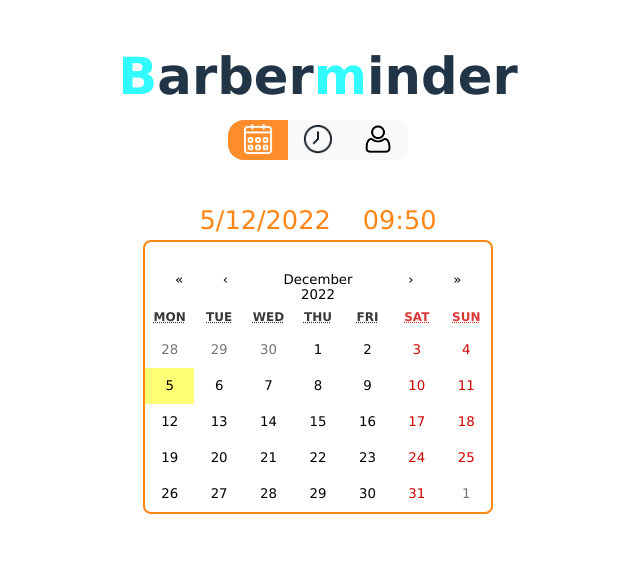
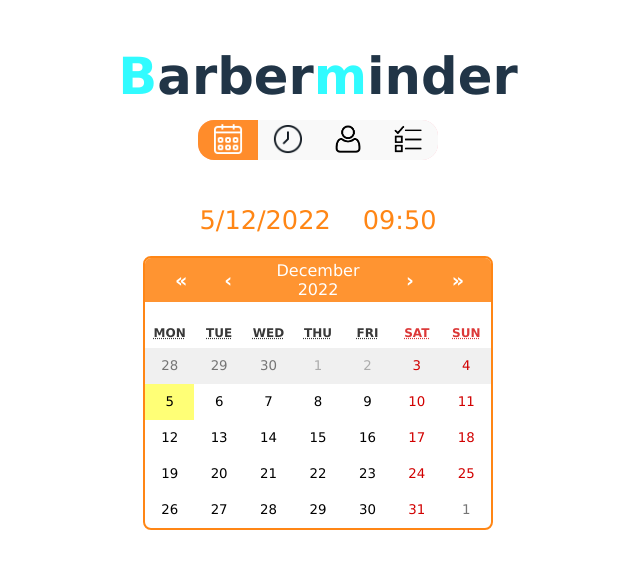
Before and after one commit to sudolink/BarberMinder_front, a React (Vite) app: page / in a window 1280 px wide. Shown: the top 568 px of the page, without its empty margins (322-962 px from the left). Built offline with nearby package versions, Linux system fonts and the light colour scheme.

Commit message:
adding existing appointments tab

```diff
--- a/src/App.css
+++ b/src/App.css
@@ -130,7 +130,7 @@
   margin: 1rem auto 3rem auto;
   display:flex;
   height:40px;
-  width:180px;
+  width:240px;
   justify-content: center;
   border-radius:1rem;
   background-color: pink;
@@ -177,6 +177,7 @@
 }
 
 .searchInput {
+  margin-top:1rem;
   text-align: center;
   border:none;
   border-radius: 10px;
@@ -211,9 +212,68 @@
 }
 
 .react-calendar {
+  position: relative;
   border-radius: 0.5rem;
-  border: 2px solid rgba(255, 134, 21, 1)
+  border: 2px solid rgba(255, 134, 21, 1);
+  overflow: hidden;
+  margin-top: 1rem;
 }
+
+.react-calendar__navigation {
+  background-color: rgba(255, 134, 21, 0.88);
+  display:flex;
+  align-items: center;
+}
+
+.react-calendar__navigation button {
+  background-color: transparent!important;
+  border: none;
+}
+
+.react-calendar__navigation button:hover {
+  background-color: transparent!important;
+}
+
+.react-calendar__navigation__arrow {
+  color: white;
+  font-size: larger;
+  font-weight: 700;
+}
+
+.react-calendar__navigation__arrow:hover, .react-calendar__navigation__label:hover {
+  color: black;
+}
+
+.react-calendar__tile--disabled {
+  color: lightgray!important;;
+  background-color: rgba(220, 55, 55, 0.07);
+  pointer-events: none;
+}
+
+.disabledText{
+  color: rgb(78, 78, 78)!important;
+}
+
+.disabledHourBubble{
+  background-color: rgba(134, 134, 134, 0.8)!important;
+  pointer-events: none;
+}
+
+.disabledMinuteBubble{
+  background-color: rgba(134, 134, 134, 0.8)!important;
+  pointer-events: none;
+}
+
+abbr:hover{
+  cursor: pointer;
+  background-color: transparent;
+}
+
+.react-calendar__navigation__label {
+  color: white;
+  font-size: 1rem;
+}
+
 .react-calendar__month-view__weekdays__weekday {
   color:rgba(56, 56, 56, 1);
   font-weight: bold;
@@ -237,6 +297,11 @@
 
 .highlight {
   color:rgba(255, 134, 21, 1);
+}
+
+.searchHighlight {
+  color: rgba(255, 134, 21, 1);
+  font-weight: bold;
 }
 
 .text-enlarge{
@@ -287,6 +352,10 @@
   align-items: center;
 }
 
+.selectedDay{
+  color:orange;
+}
+
 @keyframes textGrow {
   0% {
     transform: scale(1);
@@ -296,6 +365,25 @@
   }
 }
 
+.noResults{
+  animation: flashText 0.5s;
+}
+
+@keyframes flashText {
+  0% {
+    color:rgba(255, 134, 21, 0.88);
+  }
+  30% {
+    color:rgba(255,255,255,1)
+  }
+  60%{
+    color:rgba(255,134,21,0.88);
+  }
+  90%{
+    color:rgba(255,255,255,1)
+  }
+
+}
 .react-calendar__tile:hover {
   color:white;
 }
@@ -458,13 +546,13 @@
   margin: 0.2rem;
   background-color: transparent;
   border: 1px solid transparent;
+  border-bottom: 0.01rem solid rgba(255,255,255,0.1);
   cursor: pointer;
   width:100px;
 }
 
 .resultButtons:hover {
-  border-radius: 10px;
-  border: 1px solid rgba(255,255,255,0.1);
+  border-bottom: 1px solid rgba(255,255,255,0.6);
   color: rgba(255, 134, 21, 1) !important;
 }
 
--- a/src/App.jsx
+++ b/src/App.jsx
@@ -4,12 +4,17 @@
 import CalendarPNG from "./assets/calendar_ico.png";
 import ClockPNG from "./assets/clock_ico.png";
 import PersonPNG from "./assets/personpng.png";
+import TodoListPNG from "./assets/list_icon.png";
 import NewAppointment from "./components/NewAppointment"
 
 
 function App() {
   const [selectedMode, setSelectedMode] = useState('date')
   const [newAppointment, setNewAppointment] = useState(false);
+
+  useEffect(() => {
+    console.log(newAppointment);
+  }, [newAppointment])
 
   return (
     <div className="App">
@@ -19,6 +24,7 @@
           <button onClick={() => setSelectedMode("date")} className={`dateButton modePicker ${selectedMode == "date" && "activeMode"}`}><img className={`pickerLogos ${selectedMode=="date" && "invertColors"}`} src={CalendarPNG} alt="Calendar logo"/></button>
           <button onClick={() => setSelectedMode("clock")} className={`clockButton modePicker ${selectedMode == "clock" && "activeMode"}`}><img className={`pickerLogos clockInvert ${selectedMode=="clock" && "invertColors"}`} src={ClockPNG} alt="Clock logo"/></button>
           <button onClick={() => setSelectedMode("customer")} className={`customerButton modePicker ${selectedMode == "customer" && "activeMode"}`}><img className={`pickerLogos ${selectedMode=="customer" && "invertColors"}`} src={PersonPNG} alt="Customer logo"/></button>
+          <button onClick={() => setSelectedMode("todos")} className={`customerButton modePicker ${selectedMode == "todos" && "activeMode"}`}><img className={`pickerLogos ${selectedMode=="todos" && "invertColors"}`} src={TodoListPNG} alt="Todo List logo"/></button>
         </div>
       </div>
       <NewAppointment selectedMode={selectedMode} setSelectedMode={setSelectedMode} setAppointment={setNewAppointment}/>
--- a/src/components/Clock.jsx
+++ b/src/components/Clock.jsx
@@ -3,8 +3,13 @@
 
 export default function Clock(props){
     const [showTime, setShowTime] = useState(false);
+    const [isToday, setIsToday] = useState(() => {
+        const today = new Date();
+        const date = props.date;
+        return (today.getDate() == date.getDate() && today.getMonth() == date.getMonth() && today.getFullYear() == date.getFullYear());
+    });
+
     const intervalRef = useRef();
-
     useEffect(() => {
         intervalRef.current = setInterval(() => {
             setShowTime((prev) => !prev);
@@ -34,13 +39,14 @@
 
     //generates 24 divs for the hour picker, assigns classnames to them in 15 degree steps
     const hrs = [];
+    const currentHour = props.date.getHours();
     let hour_degree_steps = 15
     for(let i = 0; i<=23;i++){ //hours 0-23
-        //onMouseEnter={e => setHoveredOver(e.target)} onMouseLeave={e => setHoveredOver(null)}
+        const greyedOut = isToday && i < currentHour;
         hrs.push(
             <div onClick={e => handleHourClick(e,i)} key={`hour_${i}`} className={`deg-${hour_degree_steps*i} hourDiv`}>
-                <div className={`innerCirc ${i == props.clock.hours && "selectedBubble"}`}>
-                    <p className="hourText">{i}</p>
+                <div className={`innerCirc ${i == props.clock.hours && "selectedBubble"} ${greyedOut && "disabledHourBubble" }`}>
+                    <p className={`hourText ${greyedOut && "disabledText"}`}>{i}</p>
                 </div>
             </div>
         )
@@ -50,11 +56,14 @@
     const mins = [];
     let min_degree_steps = 30;
     let minute_step = 5;
+    const roundedMinutes = Math.round((props.clock.minutes/5))*5
     for(let i = 0; i<=11; i++){ // minute picker is in 5 minute intervals... 60 / 5 = 12
+        const greyedOut = currentHour == props.clock.hours && i * minute_step < props.date.getMinutes();
         mins.push(
             <div onClick={e => handleMinuteClick(e,i*minute_step)} key={`min_${minute_step*i}`} id={`min_${i*minute_step}`} className={`deg-${i*min_degree_steps}-mins minDiv`}>
-                <div className={`innerCircMinutes ${i*minute_step == Math.round((props.clock.minutes/5))*5 && "selectedBubble"}`}>
-                    <p className="minText">{`${i*minute_step}`.toLocaleString(undefined, {minimumIntegerDigits: 2})}</p>
+                <div
+                    className={`innerCircMinutes ${i*minute_step == roundedMinutes && "selectedBubble"} ${greyedOut && 'disabledMinuteBubble'}`}>
+                    <p className={`minText ${ greyedOut && "disabledText"}`}>{`${i*minute_step}`.toLocaleString(undefined, {minimumIntegerDigits: 2})}</p>
                 </div>
             </div>
         )
--- a/src/components/NewAppointment.jsx
+++ b/src/components/NewAppointment.jsx
@@ -11,12 +11,14 @@
     const [date, setDate] = useState(() => {
         return new Date();
     })
+    const [fullDate, setFullDate] = useState(null);
     const [clock, setClock] = useState(()=>{
-    return {
-        hours: date.getHours(),
-        minutes: date.getMinutes()
-    }
+        return {
+            hours: date.getHours(),
+            minutes: date.getMinutes()
+        }
     })
+
     const [dateObj, setDateObj] = useState(()=>{
     return {
         day: 0,
@@ -25,12 +27,6 @@
         }
     })
 
-    const [fullDate, setFullDate] = useState(null);
-
-    useEffect(() => {
-        setFullDate(`${dateObj.day}/${dateObj.month}/${dateObj.year} @ ${clock.hours.toLocaleString(undefined, {minimumIntegerDigits: 2})}:${clock.minutes.toLocaleString(undefined, {minimumIntegerDigits: 2})}`)
-    }, [dateObj, clock])
-
     useEffect(() => {
         setDateObj({
                 day: date.getDate(),
@@ -38,6 +34,12 @@
                 year: date.getFullYear()
         })
     }, [date])
+
+
+    useEffect(() => {
+        setFullDate(`${dateObj.day}/${dateObj.month}/${dateObj.year} @ ${clock.hours.toLocaleString(undefined, {minimumIntegerDigits: 2})}:${clock.minutes.toLocaleString(undefined, {minimumIntegerDigits: 2})}`)
+    }, [dateObj, clock])
+
 
     function WrapperSetDate(dt){
         setDate(dt)
@@ -52,23 +54,44 @@
         setCustomer(null);
     }
 
+    function handleAppointment(e){
+        e.preventDefault();
+        resetCustomer();
+        props.setAppointment({customer: customer, time: {...dateObj, ...clock}})
+    }
+
     return (
     <div id="AppointmentSettingDiv" className="newAppointment">
+        {props.selectedMode != "todos" &&
         <DateSelected
             fullDateString={fullDate}
             selectedMode={props.selectedMode}
             customer={customer}
             class={props.selectedMode != customer && customer != null && "" }
         />
+        }
         <div className={`AppointmentContainer`}>
             {props.selectedMode == "date" &&
                 <div className="cContainer">
-                    <Calendar id={"calendarPick"} className={'activeComponent'} onChange={WrapperSetDate} date={date}/>
+                    <Calendar
+                        id={"calendarPick"}
+                        className={'activeComponent'}
+                        onChange={WrapperSetDate}
+                        date={date}
+                        minDetail={"year"}
+                        minDate={new Date()}
+                    />
                 </div>
             }
             {props.selectedMode == "clock" &&
                 <div className="clock">
-                    <Clock id={"clockPick"} onChange={setClock} className={'activeComponent'} clock={clock} setTimes={WrapperSetTimes}/>
+                    <Clock id={"clockPick"}
+                        onChange={setClock}
+                        className={'activeComponent'}
+                        date={date}
+                        clock={clock}
+                        setTimes={WrapperSetTimes}
+                    />
                 </div>
             }
             {props.selectedMode == "customer" &&
@@ -87,7 +110,7 @@
                                     <img className="resetCustomerBtnImg" src={resetCustomerPNG} alt="Reset customer button"/>
                                 </button>
                             </div>
-                            <button className="confirmAppointmentBtn" onClick={props.setAppointment}>Confirm</button>
+                            <button className="confirmAppointmentBtn" onClick={(e) => handleAppointment(e)}>Confirm</button>
                         </div>
                     }
                 </div>
--- a/vite.config.js
+++ b/vite.config.js
@@ -5,6 +5,7 @@
 
 
 const API_URL = process.env.VITE_PROD_ENV == 'DEV' ? process.env.VITE_BACKEND_URL_DEV : process.env.VITE_BACKEND_URL_PROD;
+console.log(API_URL)
 // https://vitejs.dev/config/
 
 export default defineConfig({
@@ -17,5 +18,10 @@
         //rewrite: (path) => path.replace(/^\/api/, '')
       }
     }
+  },
+  build: {
+    base: './',
+    outDir: 'dist',
+    emptyOutDir: true
   }
 })
```
Also changed, not shown: src/components/CustSearch.jsx (+6 -7 lines), src/assets/list_icon.png (added).
